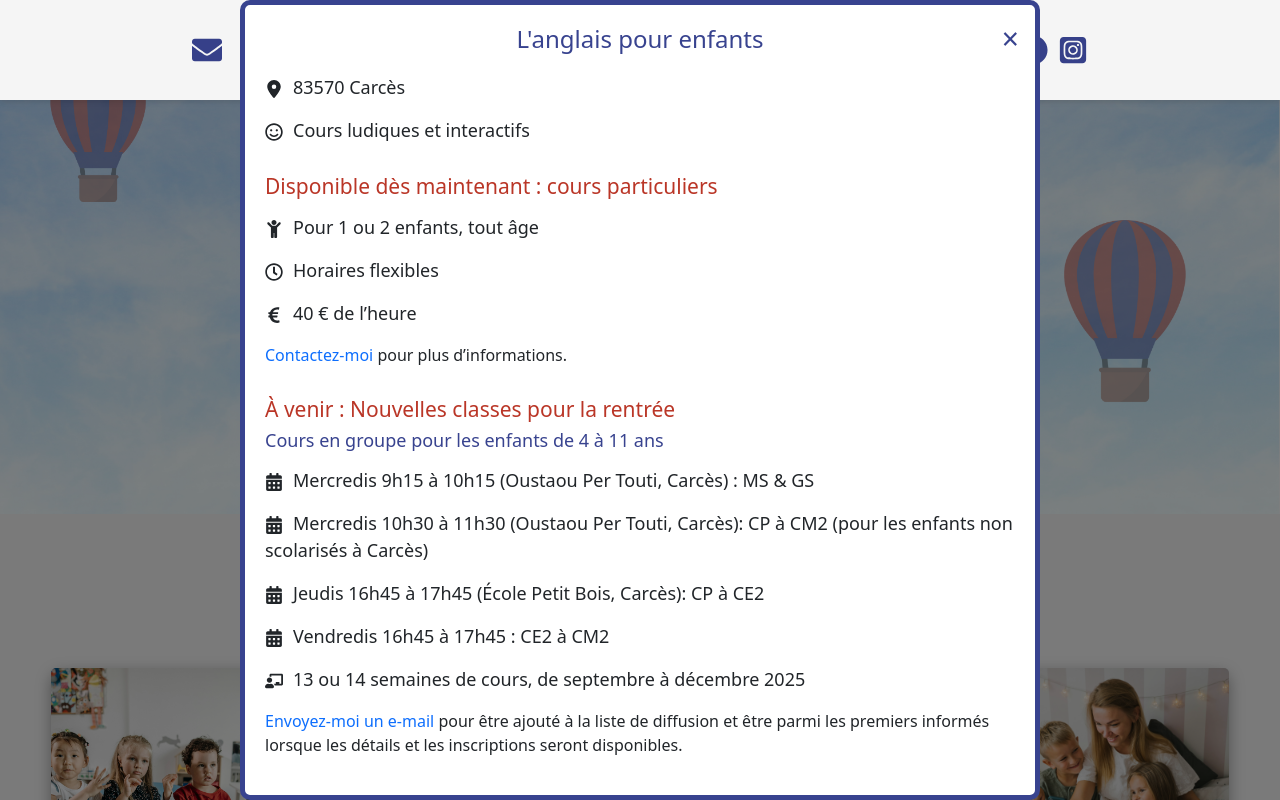
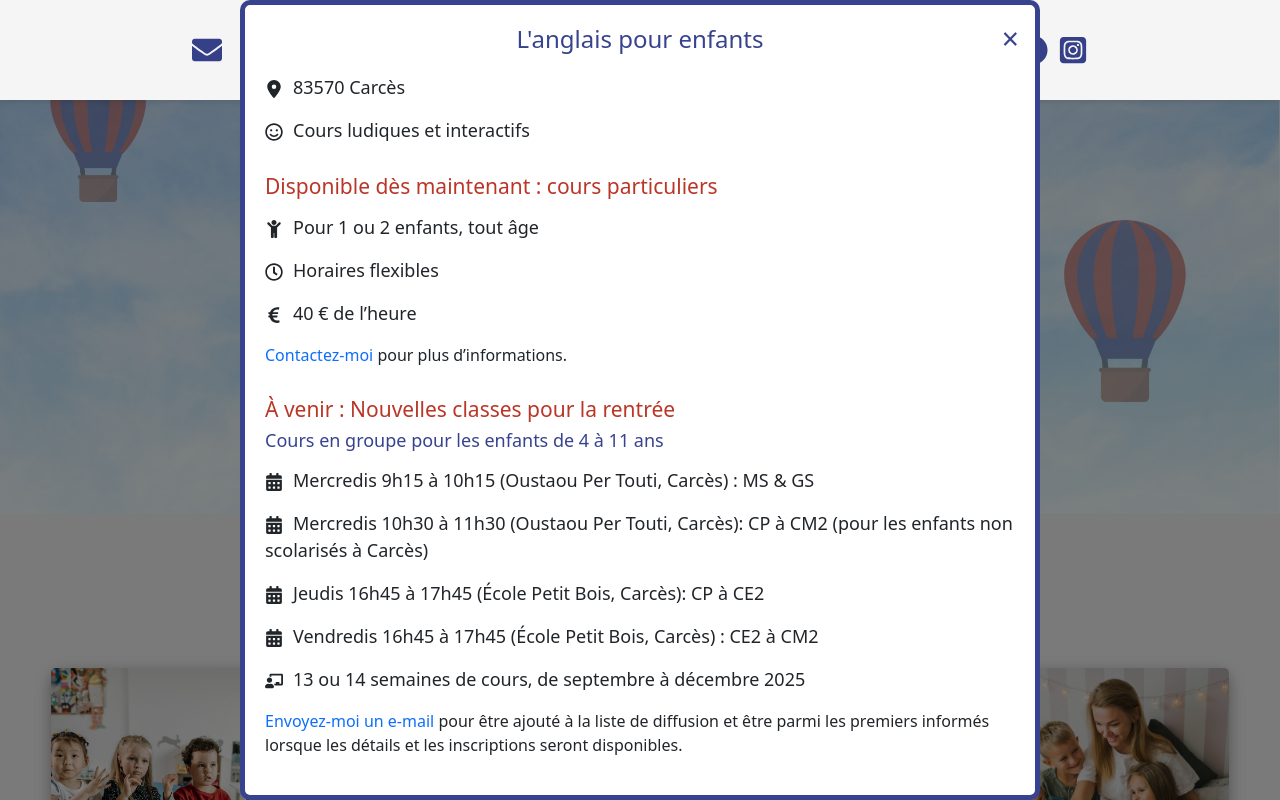
Before and after one commit to GeorginaMudditt/brizzle-website, a React (Vite) app: page /kids in a window 1280 px wide. Shown: the top 800 px of the page. Built offline with nearby package versions, Linux system fonts and the light colour scheme.

Commit message:
add venue for kids lessons

```diff
--- a/src/pages/KidsPage.tsx
+++ b/src/pages/KidsPage.tsx
@@ -116,7 +116,7 @@ export default function KidsPage() {
         </p>
         <p className="modal-text kids-text">
           <FaCalendarAlt className="icon" />
-          Vendredis 16h45 à 17h45 : CE2 à CM2
+          Vendredis 16h45 à 17h45 (École Petit Bois, Carcès) : CE2 à CM2
         </p>
         <p className="modal-text kids-text">
           <FaChalkboardTeacher className="icon" />
```
